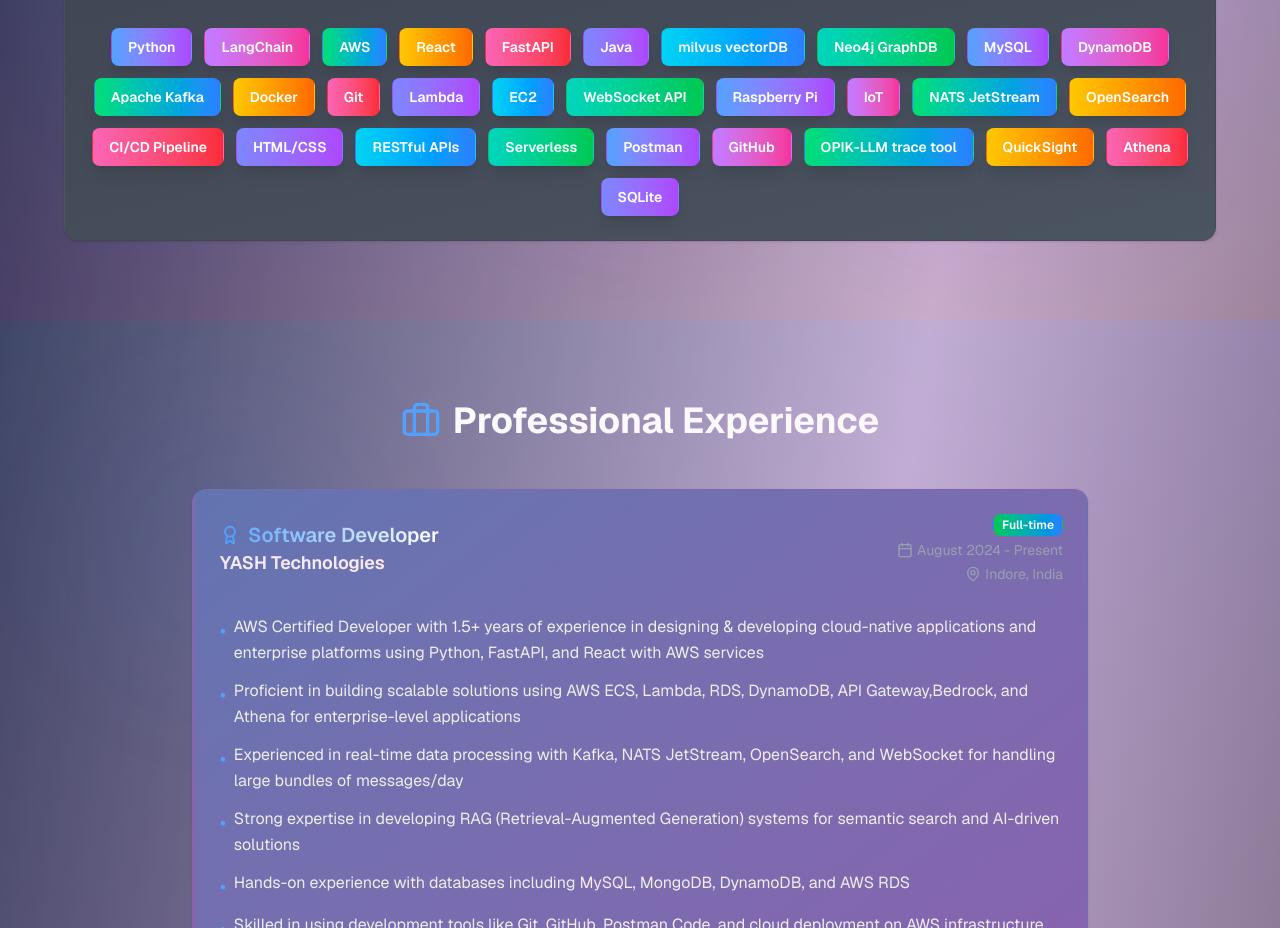
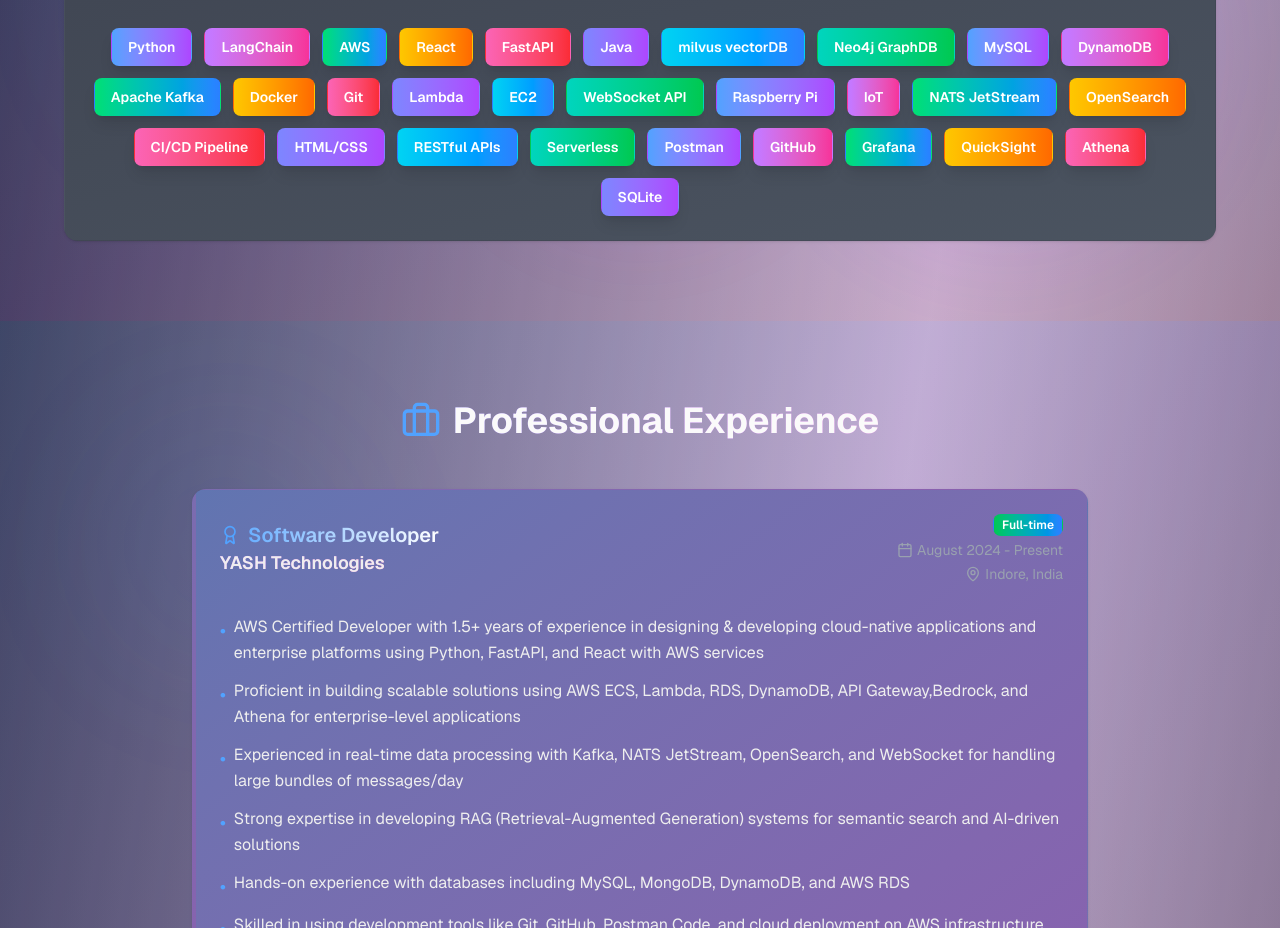
Before and after one commit to patadesanika/sanika-portfolio, a Next.js app: page / in a window 1280 px wide. Shown: the part 2040-2968 px from the top of the page. Built offline with nearby package versions, Linux system fonts and the light colour scheme.

Commit message:
added new skill

```diff
--- a/components/skills.tsx
+++ b/components/skills.tsx
@@ -50,7 +50,7 @@ export function Skills() {
     "Serverless",
     "Postman",
     "GitHub",
-    "OPIK-LLM trace tool",
+    "Grafana",
     "QuickSight",
     "Athena",
     "SQLite",
```
